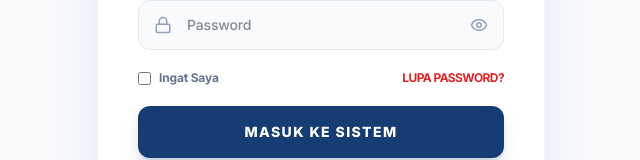
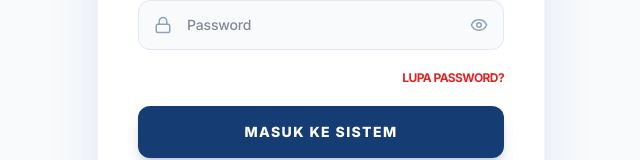
Before and after one commit to ekaaptrnn/diskominfo-react-frontend, a React (Vite) app: page /login in a window 1280 px wide. Shown: the part 402-562 px from the top of the page, without its empty margins (319-959 px from the left). Built offline with nearby package versions, Linux system fonts and the light colour scheme; no server answers.

Commit message:
timesession

```diff
--- a/src/pages/Login.jsx
+++ b/src/pages/Login.jsx
@@ -7,7 +7,10 @@ const Login = () => {
   const [email, setEmail] = useState('');
   const [password, setPassword] = useState('');
   const [loading, setLoading] = useState(false);
-  const [error, setError] = useState(null);
+  const [error, setError] = useState(() => {
+    const expired = new URLSearchParams(window.location.search).get('expired') === '1';
+    return expired ? 'Session Anda telah berakhir. Silakan login kembali.' : null;
+  });
 
   const handleSubmit = async (e) => {
     e.preventDefault();
@@ -90,11 +93,7 @@ const Login = () => {
             </div>
           </div>
 
-          <div className="flex items-center justify-between text-xs font-bold">
-            <label className="flex items-center gap-2 text-slate-500 cursor-pointer">
-              <input type="checkbox" className="rounded border-slate-300 text-primary focus:ring-0" />
-              Ingat Saya
-            </label>
+          <div className="flex items-center justify-end text-xs font-bold">
             <a href="#" className="text-[#dc2626] hover:underline uppercase tracking-tighter">Lupa Password?</a>
           </div>
 
```
